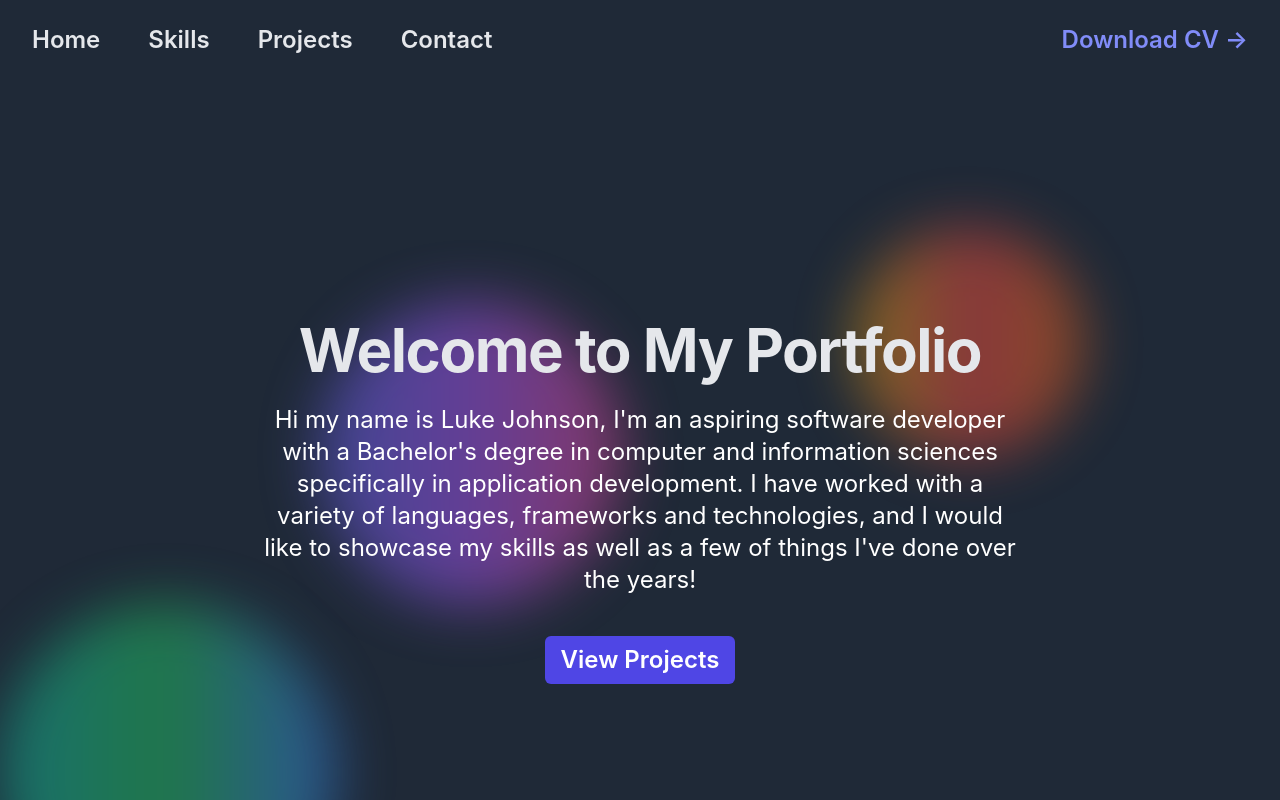
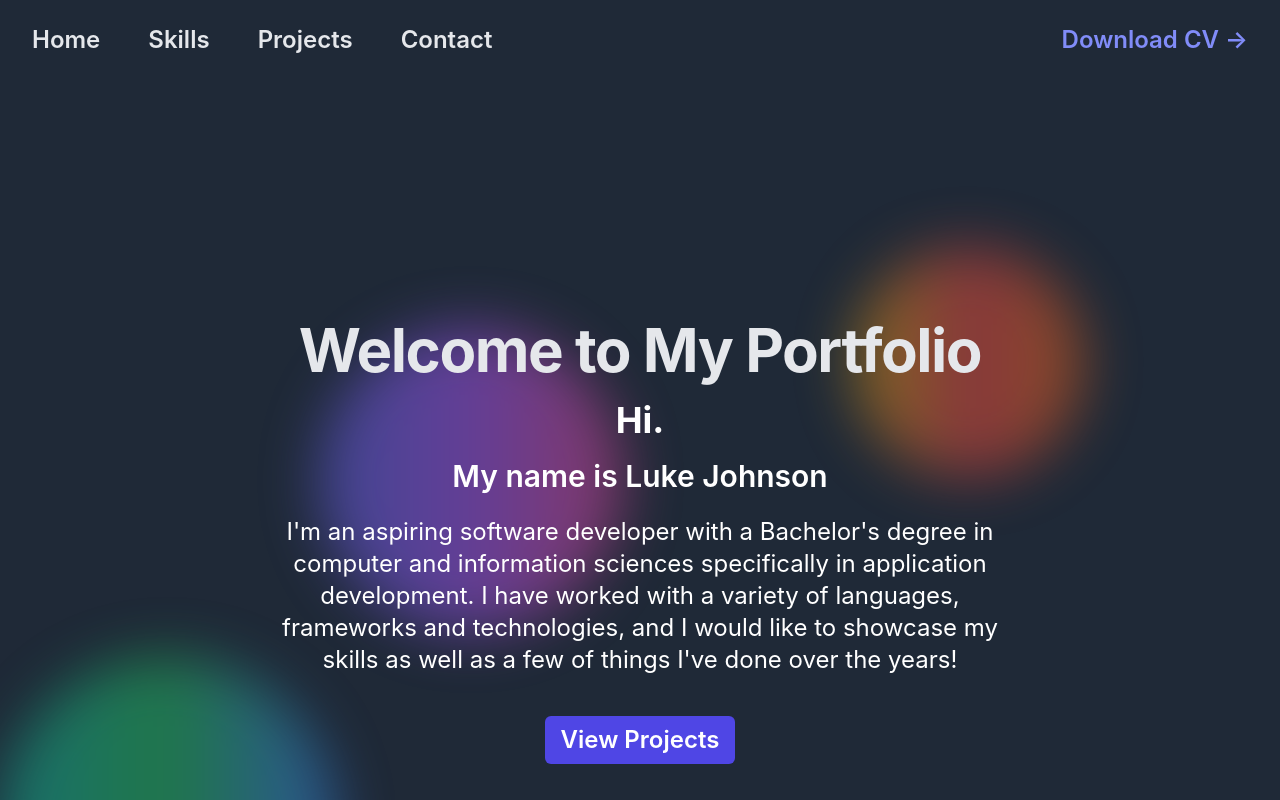
Before and after one commit to LukeJohnson03/MyPortfolio, a React (Create React App) app: page / in a window 1280 px wide. Shown: the top 800 px of the page. Built offline with nearby package versions, Linux system fonts and the light colour scheme.

Commit message:
Icon and site name changed

```diff
--- a/public/index.html
+++ b/public/index.html
@@ -2,7 +2,7 @@
 <html lang="en">
   <head>
     <meta charset="utf-8" />
-    <link rel="icon" href="%PUBLIC_URL%/favicon.ico" />
+    <link rel="icon" href="PortfolioIcon.ico" />
     <meta name="viewport" content="width=device-width, initial-scale=1" />
     <meta name="theme-color" content="#000000" />
     <meta
@@ -24,7 +24,7 @@
       work correctly both with client-side routing and a non-root public URL.
       Learn how to configure a non-root public URL by running `npm run build`.
     -->
-    <title>React App</title>
+    <title>Luke Johnson</title>
   </head>
   <body>
     <noscript>You need to enable JavaScript to run this app.</noscript>
--- a/src/App.js
+++ b/src/App.js
@@ -67,8 +67,14 @@ function App() {
     <h1 className="text-8xl font-bold tracking-tight sm:text-6xl text-gray-200">
       Welcome to My Portfolio
     </h1>
+    <p className="mt-6 text-4xl leading-8 font-bold text-white">
+      Hi.
+    </p>
+    <p className="mt-6 text-3xl leading-8 font-semibold text-white">
+      My name is Luke Johnson
+    </p>
     <p className="mt-6 text-2xl leading-8 text-white">
-      Hi my name is Luke Johnson, I'm an aspiring software developer with a Bachelor's degree in computer and information sciences specifically in application development. I have worked with a variety of languages, frameworks and technologies, and I would like to showcase my skills as well as a few of things I've done over the years!
+      I'm an aspiring software developer with a Bachelor's degree in computer and information sciences specifically in application development. I have worked with a variety of languages, frameworks and technologies, and I would like to showcase my skills as well as a few of things I've done over the years!
     </p>
     <div className="mt-10 flex justify-center gap-x-6">
       <a
```
Also changed, not shown: public/manifest.json, 1 other file (tests, documents, lock files or other folders).
